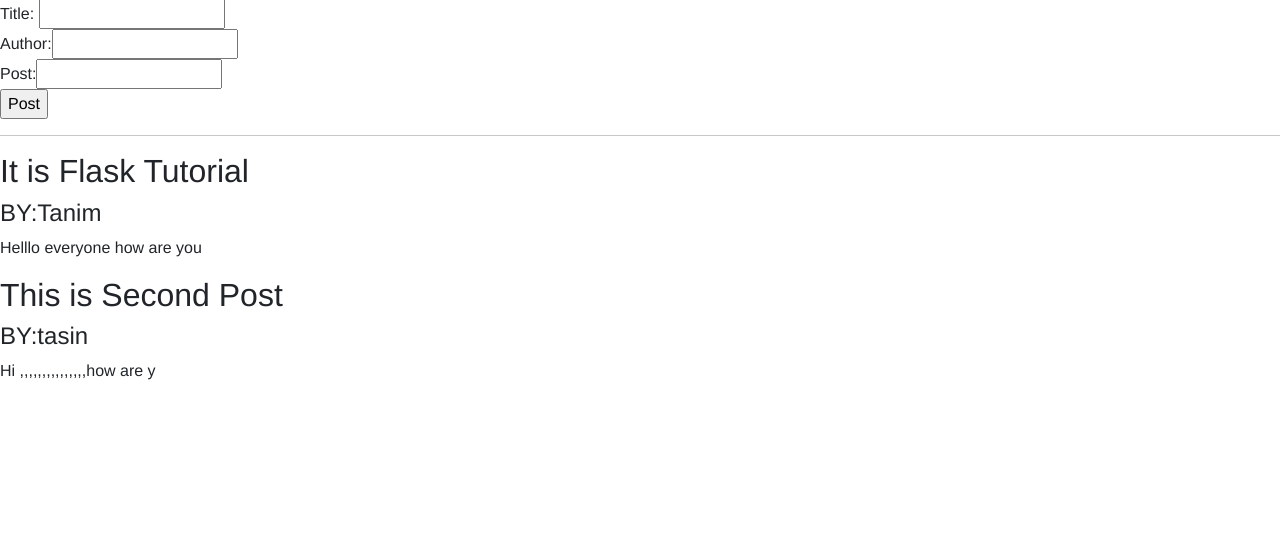
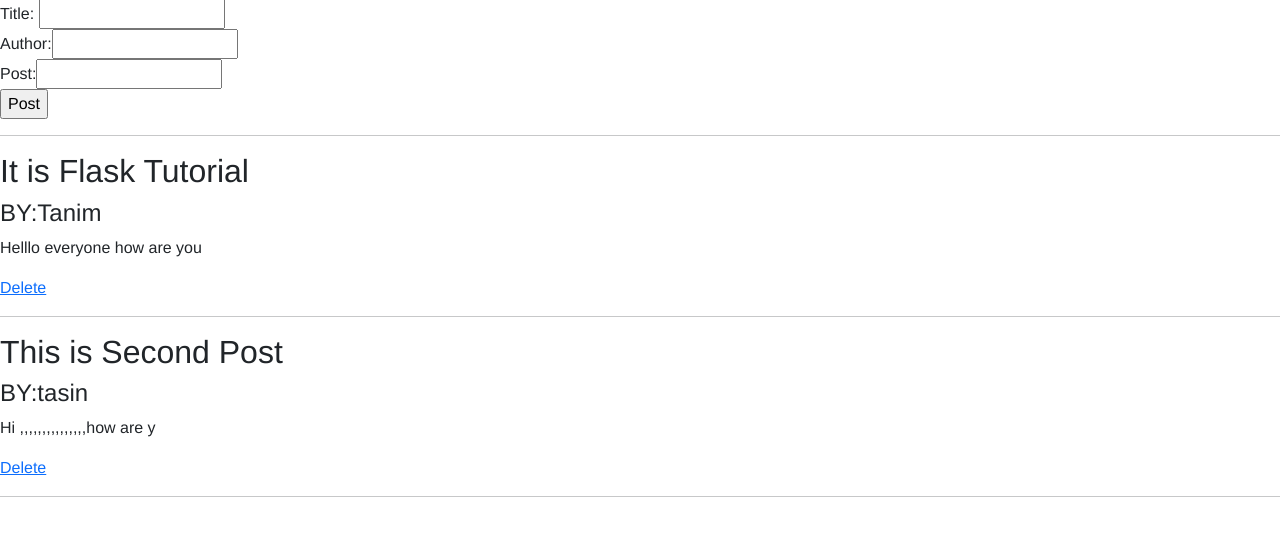
Before and after one commit to ttanimarefin/Starting-flask, a Flask app: page /posts in a window 1280 px wide. Shown: the part 128-664 px from the top of the page. Run offline with Flask 2, Linux system fonts and the light colour scheme; data comes from the database, SQL or seed files in the repository; both versions use the stored data as it was after the commit.

Commit message:
CRUD: Delete button and deleting from database

```diff
--- a/app.py
+++ b/app.py
@@ -45,7 +45,8 @@ def posts():
     if request.method=='POST':
         post_title= request.form['title']
         post_content=request.form['content']
-        new_post= BlogPost(title=post_title,content=post_content,author='Tanim')
+        post_author= request.form['author']
+        new_post= BlogPost(title=post_title,content=post_content,author=post_author)
         db.session.add(new_post)
         db.session.commit()
         return redirect('/posts')
@@ -54,6 +55,12 @@ def posts():
         all_posts=BlogPost.query.order_by(BlogPost.date_posted).all()
         return render_template('posts.html', posts= all_posts)
 
+@app.route('/posts/delete/<int:id>')
+def delete (id):
+    post=BlogPost.query.get_or_404(id)
+    db.session.delete(post)
+    db.session.commit()
+    return redirect('/posts')
 
 
 
--- a/templates/posts.html
+++ b/templates/posts.html
@@ -30,6 +30,8 @@
         {% endif %}
 
         <p>{{ post.content }}</p>
+        <a href='/posts/delete/{{post.id}}'>Delete</a>
+        <hr>
     {% endfor %}
 
 {%endblock%}
```
Also changed, not shown: posts.db.
